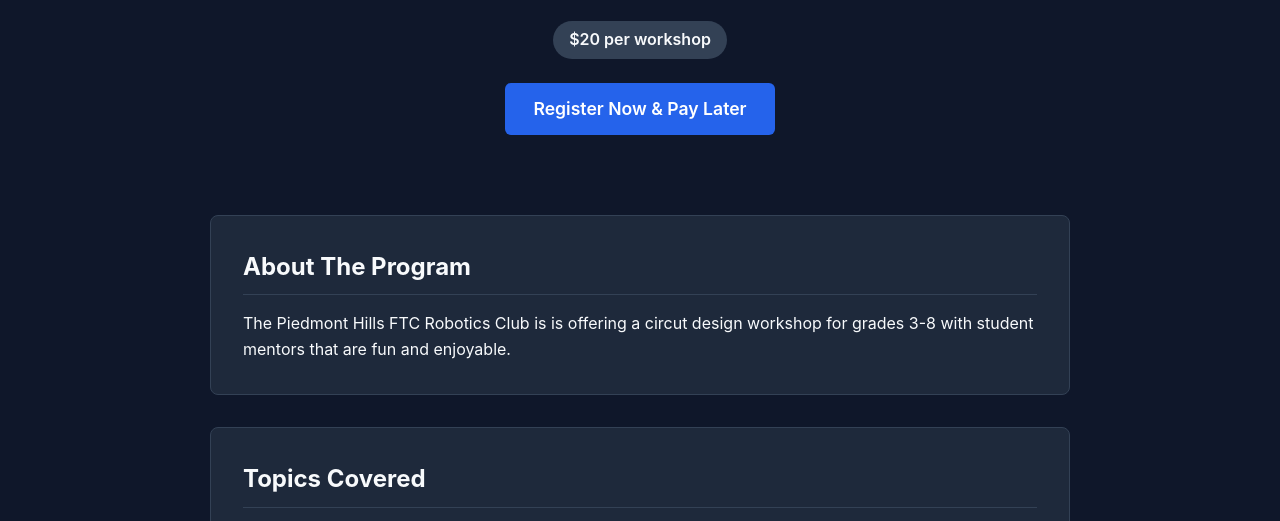
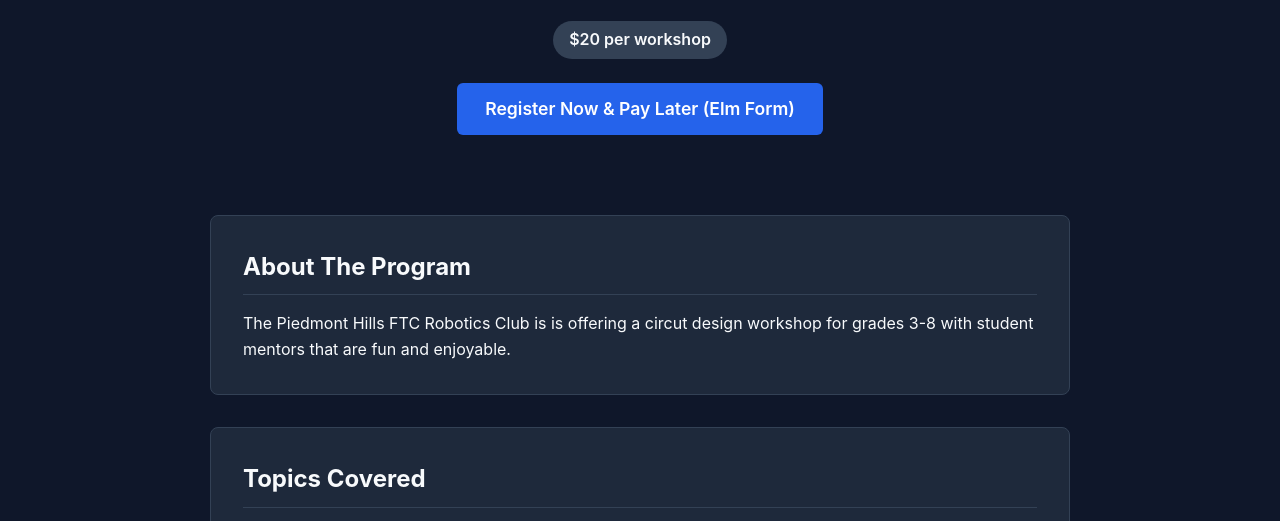
Before and after one commit to slidcarp/phhsftc, a plain HTML site: page index.html in a window 1280 px wide. Shown: the part 245-766 px from the top of the page. Drawn offline with Linux system fonts and the light colour scheme.

Commit message:
Update index.html

```diff
--- a/index.html
+++ b/index.html
@@ -213,7 +213,7 @@
         <p>For Elementary/Middle School Students (Grades 3rd – 8th)</p>
         <div class="price-tag">$20 per workshop</div>
         <div>
-            <a href="https://docs.google.com/forms/d/e/1FAIpQLSdgbR80LM4KacEFCkg7q_fMl4pc5btouMS2Y71B_8XckHNI-g/viewform" target="_blank" class="register-btn">Register Now &amp; Pay Later</a>
+            <a href="https://docs.google.com/forms/d/e/1FAIpQLSdgbR80LM4KacEFCkg7q_fMl4pc5btouMS2Y71B_8XckHNI-g/viewform" target="_blank" class="register-btn">Register Now &amp; Pay Later (Elm Form)</a>
         </div>
     </header>
 
```
